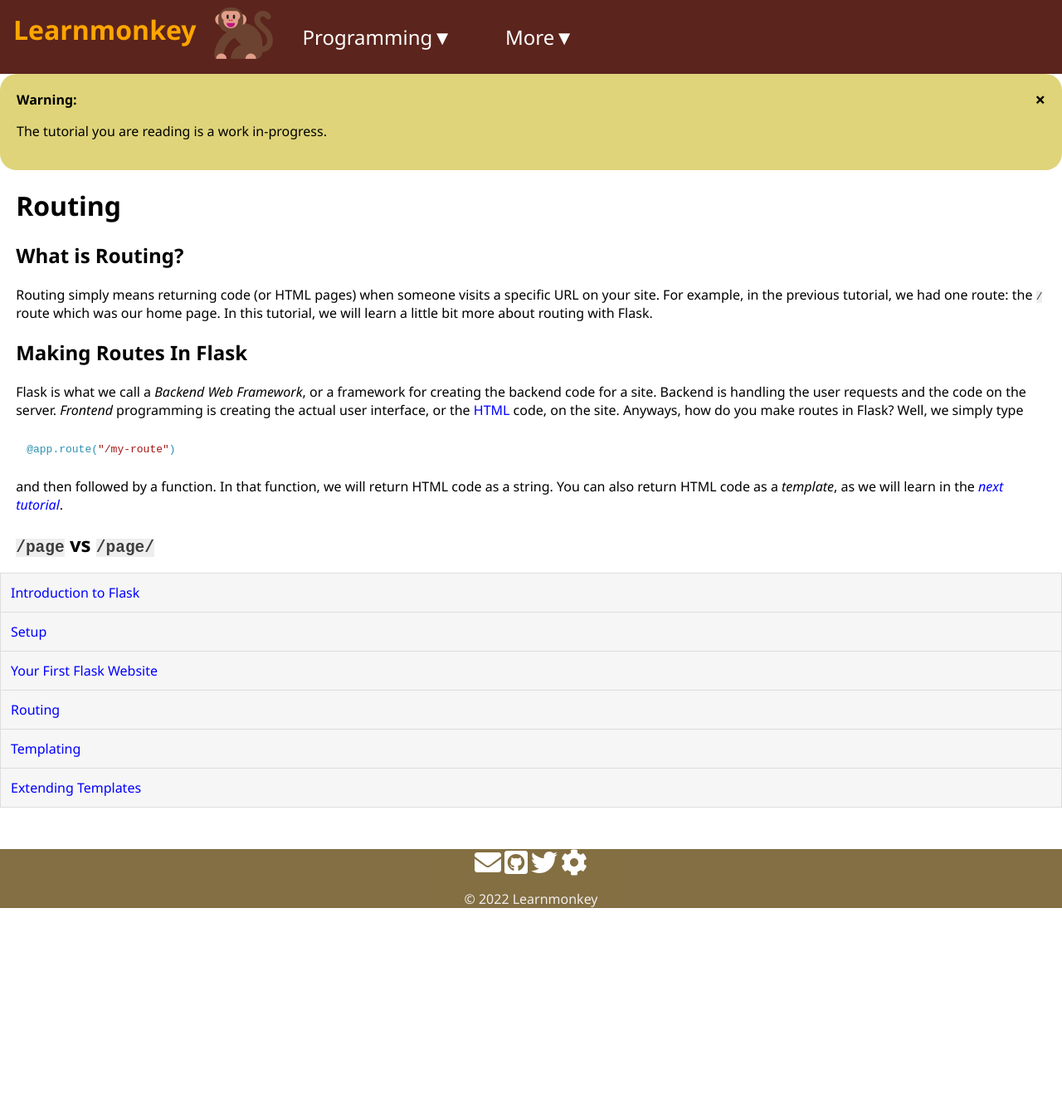
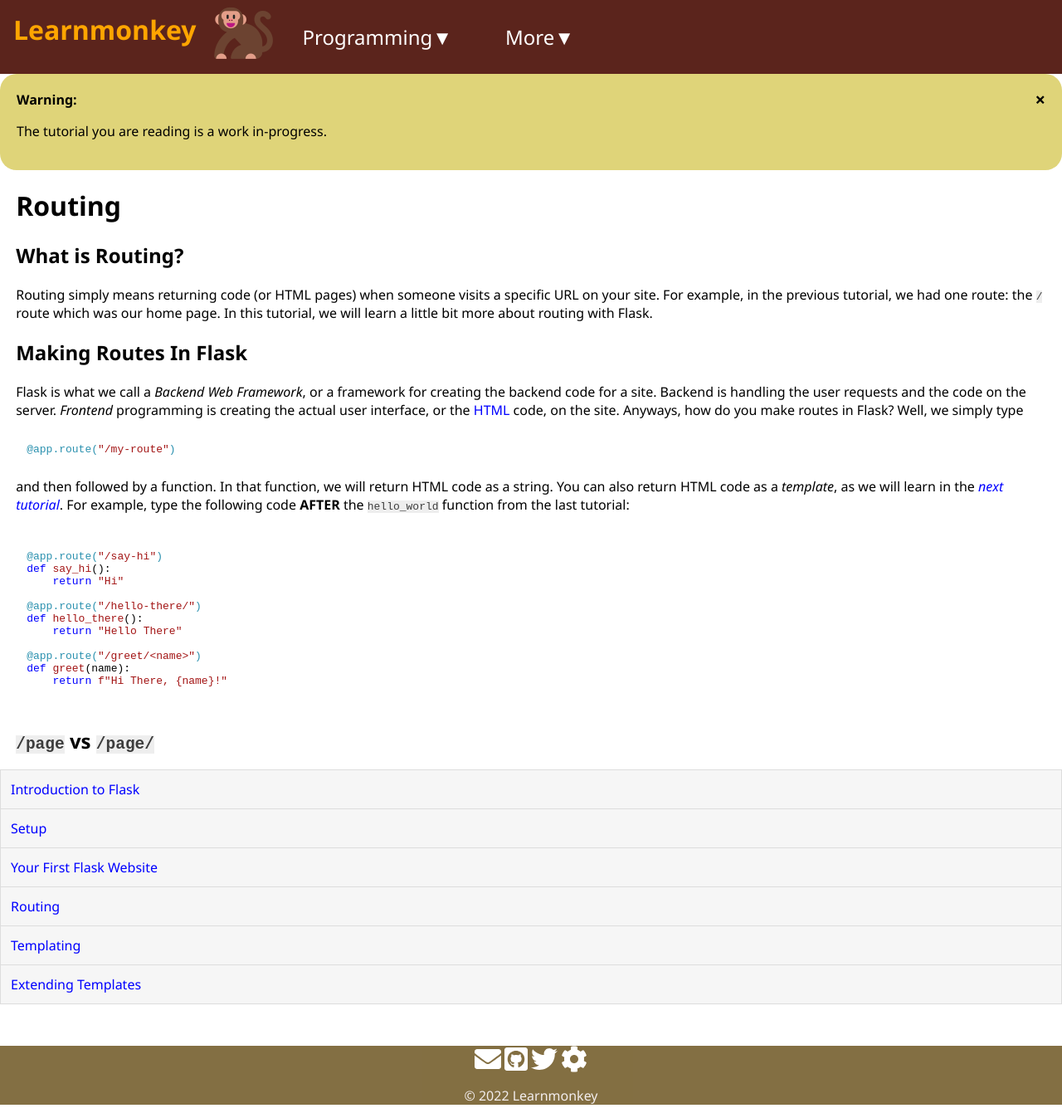
Before and after one commit to learnmonkey/learnmonkey.github.io, a Jekyll site: the page built from programming/python/flask/routing.html, in a window 1280 px wide. Shown: the whole page at 83% size. Built offline with Jekyll 4.4.1, drawn with Linux system fonts in a browser that asks for light colours; nearby versions of some CDN libraries; before the commit the page ends 1110 px from its top, so only the background shows below that.

Commit message:
add code demo for routes

```diff
--- a/programming/python/flask/routing.html
+++ b/programming/python/flask/routing.html
@@ -13,7 +13,20 @@ permalink: /programming/python/flask/routing/
 
 <section>
     <h2>Making Routes In Flask</h2>
-    <p>Flask is what we call a <i>Backend Web Framework</i>, or a framework for creating the backend code for a site. Backend is handling the user requests and the code on the server. <i>Frontend</i> programming is creating the actual user interface, or the <a href="/programming/html/">HTML</a> code, on the site. Anyways, how do you make routes in Flask? Well, we simply type <pre><code class="language-python">@app.route("/my-route")</code></pre> and then followed by a function. In that function, we will return HTML code as a string. You can also return HTML code as a <i>template</i>, as we will learn in the <i><a href="/programming/python/flask/templating/">next tutorial</a></i>.</p>
+    <p>Flask is what we call a <i>Backend Web Framework</i>, or a framework for creating the backend code for a site. Backend is handling the user requests and the code on the server. <i>Frontend</i> programming is creating the actual user interface, or the <a href="/programming/html/">HTML</a> code, on the site. Anyways, how do you make routes in Flask? Well, we simply type <pre><code class="language-python">@app.route("/my-route")</code></pre> and then followed by a function. In that function, we will return HTML code as a string. You can also return HTML code as a <i>template</i>, as we will learn in the <i><a href="/programming/python/flask/templating/">next tutorial</a></i>. For example, type the following code <b>AFTER</b> the <code>hello_world</code> function from the last tutorial:</code></p>
+    <pre><code class="language-python">
+@app.route("/say-hi")
+def say_hi():
+    return "Hi"
+
+@app.route("/hello-there/")
+def hello_there():
+    return "Hello There"
+
+@app.route("/greet/&#60;name&#62;")
+def greet(name):
+    return f"Hi There, {name}!"
+    </code></pre>
 </section>
 
 <section>
```
